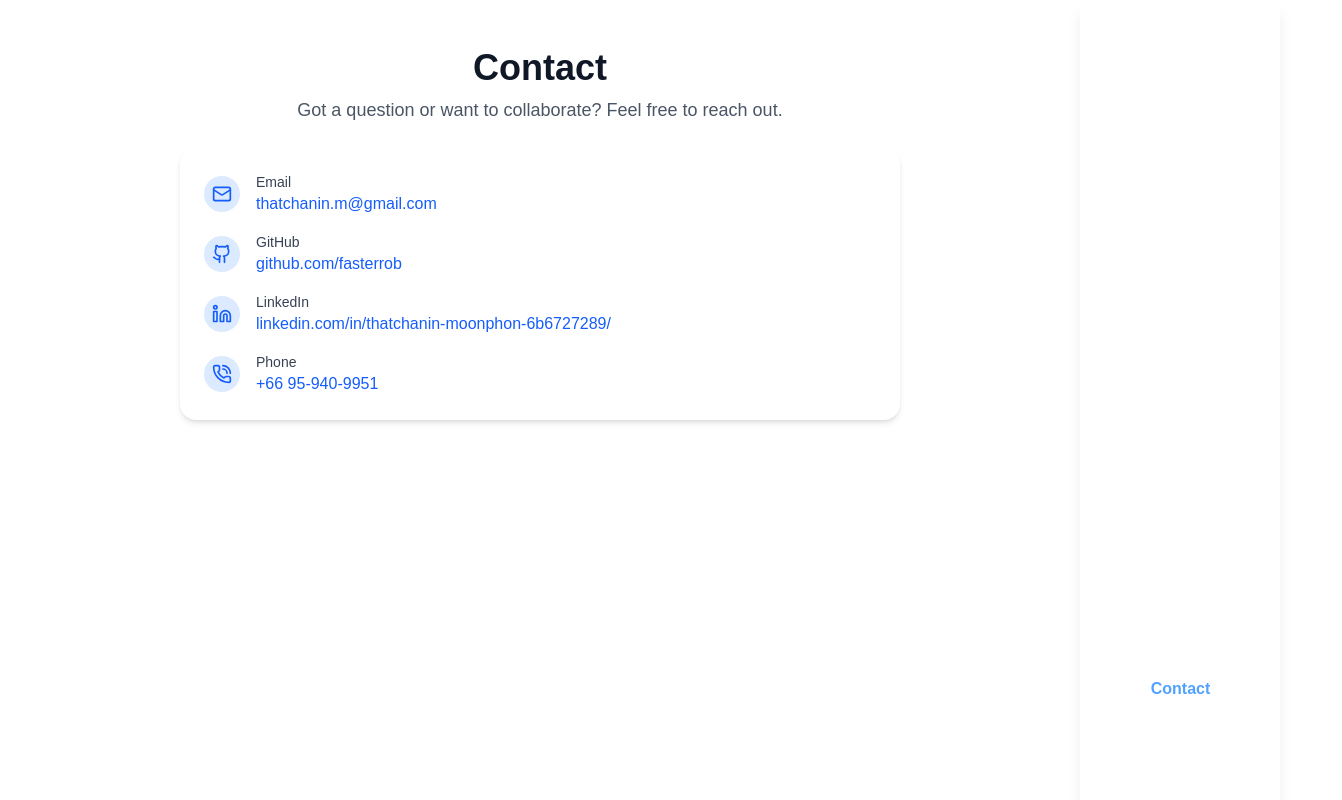
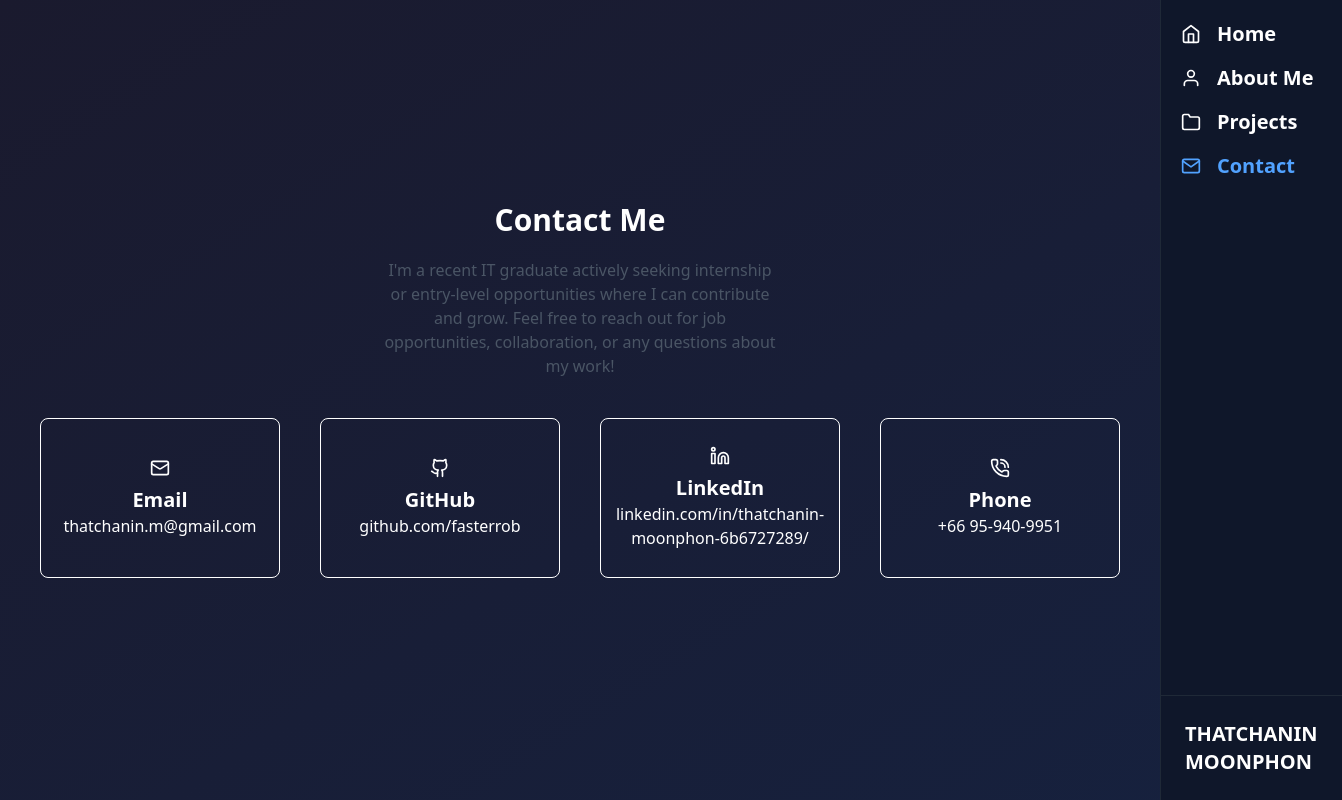
Before and after one commit to fasterrob/portfolio, a Next.js app: page /contact in a window 1280 px wide. Shown: the whole page, 1342 px wide, since content can reach past the window. Built offline with nearby package versions, Linux system fonts and the light colour scheme.

Commit message:
redesign

```diff
--- a/src/app/about/components/TimelineSection.tsx
+++ b/src/app/about/components/TimelineSection.tsx
@@ -7,11 +7,9 @@ interface TimelineItemProps {
 
 export default function TimelineSection({ title, items }: TimelineItemProps) {
   return (
-    <div className="bg-white dark:bg-gray-800 rounded-2xl p-6 shadow space-y-4">
-      <h3 className="text-xl font-semibold text-gray-800 dark:text-white">
-        {title}
-      </h3>
-      <ul className="space-y-4 text-sm text-gray-600 dark:text-gray-400">
+    <div className="rounded-xl p-5 space-y-5">
+      <h3 className="text-xl font-semibold">{title}</h3>
+      <ul className="space-y-4 text-sm">
         {items.map((item, index) => (
           <TimelineItem
             key={index}
--- a/src/app/contact/page.tsx
+++ b/src/app/contact/page.tsx
@@ -5,17 +5,14 @@ import ContactItem from "@/components/ContactItem";
 
 export default function ContactPage() {
   return (
-    <section className="max-w-3xl mx-auto p-6 space-y-6">
-      <div className="text-center">
-        <h2 className="text-4xl font-bold text-gray-900 dark:text-white">
-          Contact
-        </h2>
-        <p className="mt-2 text-lg text-gray-600 dark:text-gray-300">
-          Got a question or want to collaborate? Feel free to reach out.
-        </p>
-      </div>
-
-      <div className="bg-white dark:bg-gray-800 shadow-md rounded-2xl p-6 space-y-4">
+    <section className="h-full p-5 flex flex-col items-center justify-center space-y-5">
+      <h1 className="text-3xl font-bold text-center">Contact Me</h1>
+      <p className="text-center w-100 text-gray-600 dark:text-gray-400">
+        I'm a recent IT graduate actively seeking internship or entry-level
+        opportunities where I can contribute and grow. Feel free to reach out
+        for job opportunities, collaboration, or any questions about my work!
+      </p>
+      <div className="flex p-5 gap-10">
         <ContactItem
           icon={<Mail className="w-5 h-5" />}
           label="Email"
--- a/src/app/layout.tsx
+++ b/src/app/layout.tsx
@@ -31,7 +31,7 @@ export default function RootLayout({
   return (
     <html lang="en">
       <body
-        className={`${geistSans.variable} ${geistMono.variable} antialiased flex`}
+        className={`${geistSans.variable} ${geistMono.variable} antialiased flex bg-gradient-to-br from-[#1a1a2e] to-[#16213e] min-h-screen text-white`}
       >
         <MotionWrapper>{children}</MotionWrapper>
         <Sidebar />
--- a/src/app/projects/page.tsx
+++ b/src/app/projects/page.tsx
@@ -8,6 +8,12 @@ type Project = {
 };
 
 const projects: Project[] = [
+  {
+    title: "TimeWash",
+    description: "A service ",
+    link: ":",
+    imageUrl: "/images/project1.jpg",
+  },
   {
     title: "System Health Dashboard",
     description:
@@ -23,7 +29,14 @@ const projects: Project[] = [
     imageUrl: "/images/project1.jpg",
   },
   {
-    title: "Dashboard For My Life",
+    title: "Dashboard My Life",
+    description:
+      "A personal dashboard using FastAPI + Vue.js for real-time server health.",
+    link: "https://github.com/fasterrob/system-health",
+    imageUrl: "/images/project1.jpg",
+  },
+  {
+    title: "Dashboard  My Life",
     description:
       "A personal dashboard using FastAPI + Vue.js for real-time server health.",
     link: "https://github.com/fasterrob/system-health",
@@ -33,8 +46,8 @@ const projects: Project[] = [
 
 export default function ProjectsPage() {
   return (
-    <section className="space-y-6">
-      <h2 className="text-3xl font-semibold">Projects</h2>
+    <section className="space-y-6 p-5 overflow-y-auto max-h-[100vh]">
+      <h2 className="text-center uppercase text-3xl font-semibold">Projects</h2>
       <div className="grid gap-6 md:grid-cols-2">
         {projects.map((project) => (
           <ProjectCard
--- a/src/components/ContactItem.tsx
+++ b/src/components/ContactItem.tsx
@@ -20,13 +20,11 @@ export default function ContactItem({
       href={link}
       target="_blank"
       rel="noopener noreferrer"
-      className="flex items-center space-x-4 text-blue-600 hover:underline"
+      className="h-40 w-60 flex rounded-lg flex-col justify-center p-3 gap-2 border-1 items-center text-center hover:bg-gray-400"
     >
-      <div className="p-2 bg-blue-100 dark:bg-blue-900 rounded-full">
-        {icon}
-      </div>
+      {icon}
       <div>
-        <div className="text-sm font-medium text-gray-700 dark:text-gray-300">
+        <div className="text-xl font-bold">
           {label}
         </div>
         <div>{text}</div>
--- a/src/components/MotionWrapper.tsx
+++ b/src/components/MotionWrapper.tsx
@@ -18,7 +18,7 @@ export default function MotionWrapper({
         initial={{ opacity: 0, y: 20 }}
         animate={{ opacity: 1, y: 0 }}
         transition={{ duration: 0.3 }}
-        className="flex-1 p-6 mr-50"
+        className="flex-1"
       >
         {children}
       </motion.main>
--- a/src/components/ProjectCard.tsx
+++ b/src/components/ProjectCard.tsx
@@ -2,6 +2,7 @@
 
 import Image from "next/image";
 import Link from "next/link";
+import { useState } from "react";
 
 interface ProjectCardProps {
   title: string;
@@ -16,17 +17,29 @@ export default function ProjectCard({
   imageUrl,
   projectUrl,
 }: ProjectCardProps) {
+  const [isLoading, setIsLoading] = useState(true);
+
   return (
-    <div className="rounded-2xl shadow-lg bg-white dark:bg-gray-900 overflow-hidden hover:shadow-xl transition duration-300">
+    <div className="rounded-lg dark:bg-gray-900 overflow-hidden hover:shadow-xl transition duration-300">
+      <div className="relative w-full h-48">
+        {isLoading && (
+          <div className="absolute inset-0 animate-pulse bg-gray-300 dark:bg-gray-700"></div>
+        )}
         <Image
           src={imageUrl}
           alt={title}
           width={400}
           height={250}
-        className="w-full h-48 object-cover"
+          className={`w-full h-48 object-cover transition-opacity duration-500 ${
+            isLoading ? "opacity-0" : "opacity-100"
+          }`}
+          onLoadingComplete={() => setIsLoading(false)}
         />
+      </div>
       <div className="p-4 space-y-2">
-        <h2 className="text-xl font-semibold text-gray-800 dark:text-white">{title}</h2>
+        <h2 className="text-xl font-semibold text-gray-800 dark:text-white">
+          {title}
+        </h2>
         <p className="text-gray-600 dark:text-gray-300">{description}</p>
         <Link
           href={projectUrl}
--- a/src/components/Sidebar.tsx
+++ b/src/components/Sidebar.tsx
@@ -2,35 +2,66 @@
 
 import Link from "next/link";
 import { usePathname } from "next/navigation";
+import { useState } from "react";
+import { FiMenu, FiX, FiHome, FiUser, FiFolder, FiMail } from "react-icons/fi";
 
 const navItems = [
-  { href: "/", label: "Home" },
-  { href: "/about", label: "About Me" },
-  { href: "/projects", label: "Projects" },
-  { href: "/contact", label: "Contact" },
+  { icon: <FiHome />, href: "/", label: "Home" },
+  { icon: <FiUser />, href: "/about", label: "About Me" },
+  { icon: <FiFolder />, href: "/projects", label: "Projects" },
+  { icon: <FiMail />, href: "/contact", label: "Contact" },
 ];
 
 export default function Sidebar() {
   const pathname = usePathname();
+  const [isOpen, setIsOpen] = useState(false);
+
+  const toggleSidebar = () => setIsOpen(!isOpen);
+  const closeSidebar = () => setIsOpen(false);
 
   return (
-    <aside className="flex flex-col border-l-1 text-white w-50 h-screen fixed top-0 right-0 z-50 shadow-lg backdrop-blur-md">
-      <div className="p-6 text-xl font-bold border-b border-b-1 uppercase">
-        Thatchanin Moonphon
-      </div>
-      <nav className="flex flex-col items-center justify-around gap-4 p-10 h-full">
-        {navItems.map(({ href, label }) => (
+    <>
+      {/* Hamburger Button */}
+      <button
+        onClick={toggleSidebar}
+        className="fixed top-4 right-4 z-50 text-white lg:hidden"
+      >
+        {isOpen ? <FiX size={32} /> : <FiMenu size={32} />}
+      </button>
+
+      {/* Overlay for mobile when open */}
+      {isOpen && (
+        <div
+          className="fixed inset-0 bg-black/50 z-40 lg:hidden"
+          onClick={closeSidebar}
+        />
+      )}
+
+      {/* Sidebar */}
+      <aside
+        className={`fixed top-0 right-0 h-screen w-55 bg-[#0f172a] border-l border-[#1f2937] backdrop-blur-md text-white z-50 transition-transform duration-300
+        ${isOpen ? "translate-x-0" : "translate-x-full"}
+        lg:translate-x-0 lg:static lg:flex lg:flex-col`}
+      >
+        <nav className="flex flex-col gap-4 p-5 h-full">
+          {navItems.map(({ icon, href, label }) => (
             <Link
               key={href}
               href={href}
-            className={`hover:text-blue-400 transition ${
-              pathname === href ? "text-blue-400 font-semibold" : ""
+              onClick={closeSidebar}
+              className={`inline-flex items-center gap-4 text-xl font-semibold hover:text-blue-400 transition ${
+                pathname === href ? "text-blue-400 font-bold" : ""
               }`}
             >
+              {icon}
               {label}
             </Link>
           ))}
         </nav>
+        <div className="p-6 text-xl font-bold border-t border-[#1f2937] uppercase">
+          Thatchanin Moonphon
+        </div>
       </aside>
+    </>
   );
 }
--- a/src/styles/globals.css
+++ b/src/styles/globals.css
@@ -1,39 +1 @@
 @import "tailwindcss";
-
-:root {
-  --background: #ffffff;
-  --foreground: #171717;
-}
-
-@theme inline {
-  --color-background: var(--background);
-  --color-foreground: var(--foreground);
-  --font-sans: var(--font-geist-sans);
-  --font-mono: var(--font-geist-mono);
-}
-
-@media (prefers-color-scheme: dark) {
-  :root {
-    --background: url("/images/bg.png");
-    --foreground: #ededed;
-  }
-}
-html,
-body {
-  background: var(--background);
-  background-size: cover; /* Ensure it covers the screen */
-  background-repeat: no-repeat; /* Prevent repeating */
-  background-position: center; /* Center the image */
-  color: var(--foreground);
-  font-family: Arial, Helvetica, sans-serif;
-  height: 100%;
-  margin: 0;
-  padding: 0;
-  overflow: hidden;
-}
-
-body {
-  display: flex;
-  flex-direction: row; /* Adjust if Sidebar is on the side */
-  width: 100vw;
-}
```
Also changed, not shown: package.json (+4 -3 lines), src/app/about/page.tsx (+39 -43 lines), 1 other file (tests, documents, lock files or other folders). Lines whose indentation alone changed are shown as unchanged.
